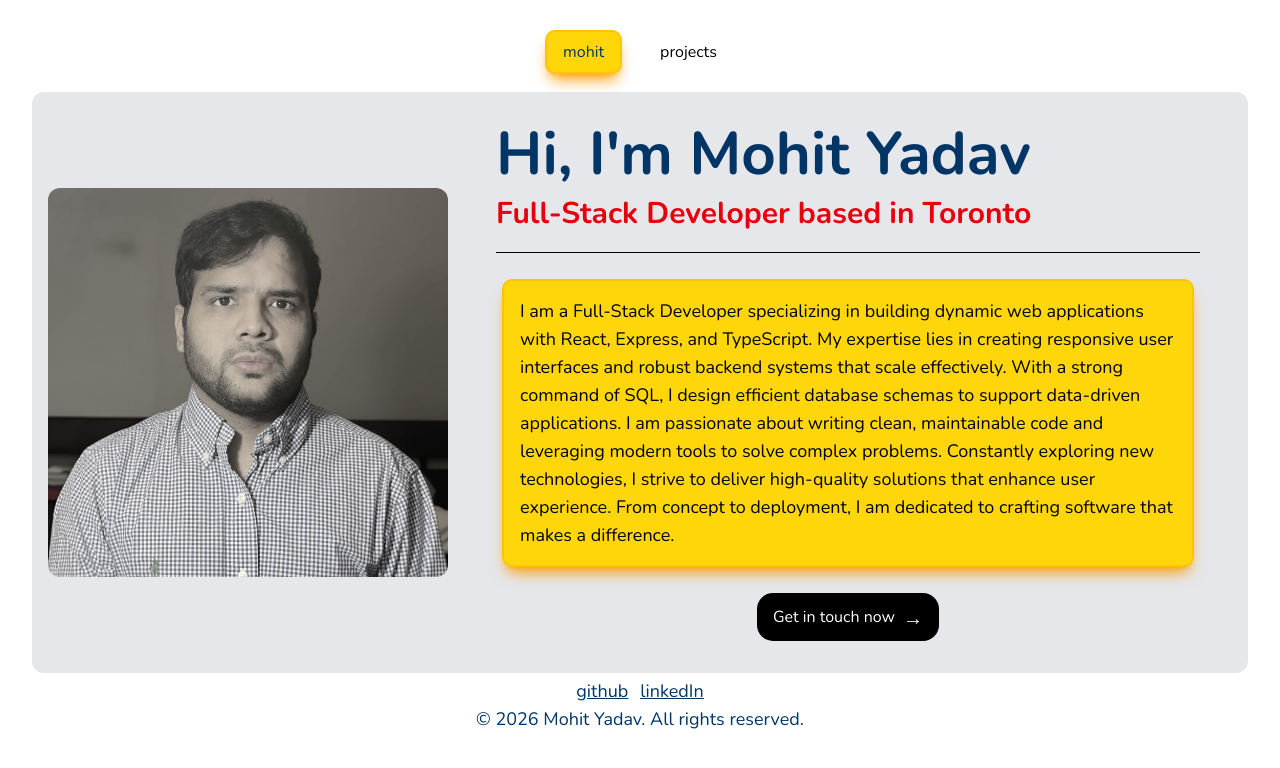
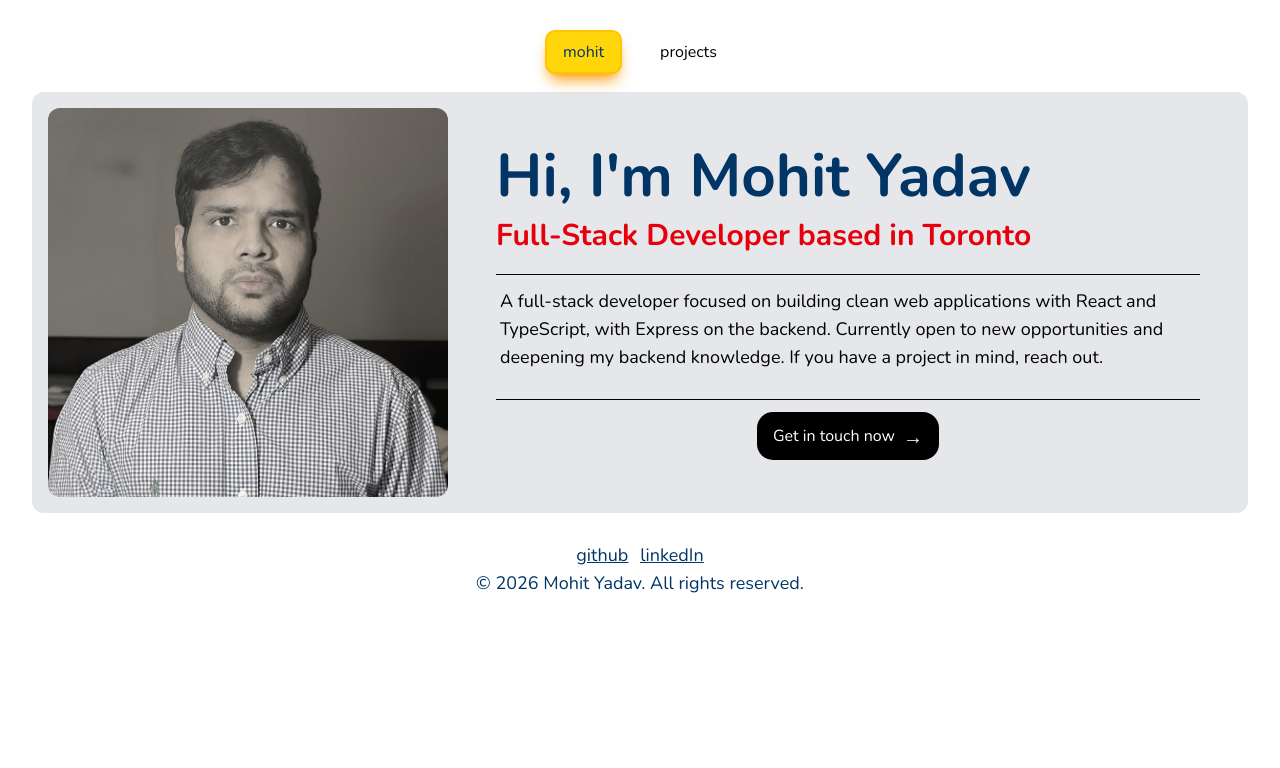
Before and after one commit to yaadevmohit/mohit-yadav, a React (Vite) app: page / in a window 1280 px wide. Shown: the top 768 px of the page. Built offline with nearby package versions, Linux system fonts and the light colour scheme.

Commit message:
simple design update

```diff
--- a/src/assets/projectsData.ts
+++ b/src/assets/projectsData.ts
@@ -16,7 +16,7 @@ export default
         {
             name: "Modern Form",
             img: formImg,
-            description: "Four-step form mockup created using react and typescript. Effecient state management and input error handling were implemented. Form design is fully responsive with mobile-first approach",
+            description: "A multi-step form built with React and TypeScript. Includes input validation, error handling, and a fully responsive mobile-first layout.",
             skills: ["react", "typescript", "html", "css"],
             github: "https://github.com/yaadevmohit/modern-form",
             live: "https://multi-step-form-mohit.vercel.app/"
--- a/src/components/Hero.tsx
+++ b/src/components/Hero.tsx
@@ -2,7 +2,7 @@
 // border-[#003566]
 const Hero = () => {
   return (
-    <main className="w-full my-3 flex flex-col lg:flex-row items-center gap-4 md:p-4 bg-gray-50 md:bg-gray-200 rounded-xl nunitoRegular">
+    <main className="w-full my-3 flex flex-col lg:flex-row items-center gap-4 md:p-4 md:bg-gray-200 rounded-xl nunitoRegular mb-9">
         <img src="./IMG_1368.jpeg" className="md:w-[400px] object-contain grayscale-75 md:h-full rounded-xl" alt="Mohit Yadav in sunglasses" />
         <div className="flex flex-col md:p-4 md:mx-4 m-w-3xl gap-3">
             <h1
@@ -18,10 +18,11 @@ const Hero = () => {
             </h2>
             <hr />
             <p
-              className="text-lg  text-left md:mx-2 md:my-4 p-4 customYellowBgRing nunitoRegular"
+              className="text-lg text-left md:mx-1 md:mb-4  rounded-xl nunitoRegular"
             >
-              I am a Full-Stack Developer specializing in building dynamic web applications with React, Express, and TypeScript. My expertise lies in creating responsive user interfaces and robust backend systems that scale effectively. With a strong command of SQL, I design efficient database schemas to support data-driven applications. I am passionate about writing clean, maintainable code and leveraging modern tools to solve complex problems. Constantly exploring new technologies, I strive to deliver high-quality solutions that enhance user experience. From concept to deployment, I am dedicated to crafting software that makes a difference.
+              A full-stack developer focused on building clean web applications with React and TypeScript, with Express on the backend. Currently open to new opportunities and deepening my backend knowledge. If you have a project in mind, reach out.
             </p>
+            <hr />
             <a
               href="mailto:mohityadav530@gmail.com"
               target="_blank"
--- a/src/components/Project.tsx
+++ b/src/components/Project.tsx
@@ -1,6 +1,4 @@
 import { type projectDetails } from "../assets/projectsData"
-import { getRandomClass } from "../utils/utils"
-import { skillsClassList } from "../assets/projectsData"
 export default function Project(props: projectDetails) {
 
     return(
@@ -35,10 +33,9 @@ export default function Project(props: projectDetails) {
                 </div>
             </div>
             <div className="flex flex-col gap-3 px-2 pb-2">
-            <ul className="flex gap-4 mt-2 pl-2">
+            <ul className="flex gap-2 mt-2 pl-2">
                 {props.skills.map(skill => {
-                    const randomTag = getRandomClass(skillsClassList)
-                    return (<li className={`${randomTag} px-2 py-1 customBlueRing text-black`}>{skill}</li>)
+                    return (<li className={`px-2 py-1 text-white bg-black rounded`}>#{skill}</li>)
                 })}
             </ul>
             <h2 className="nunitoBold text text-2xl pl-2">{props.name}</h2>
```
